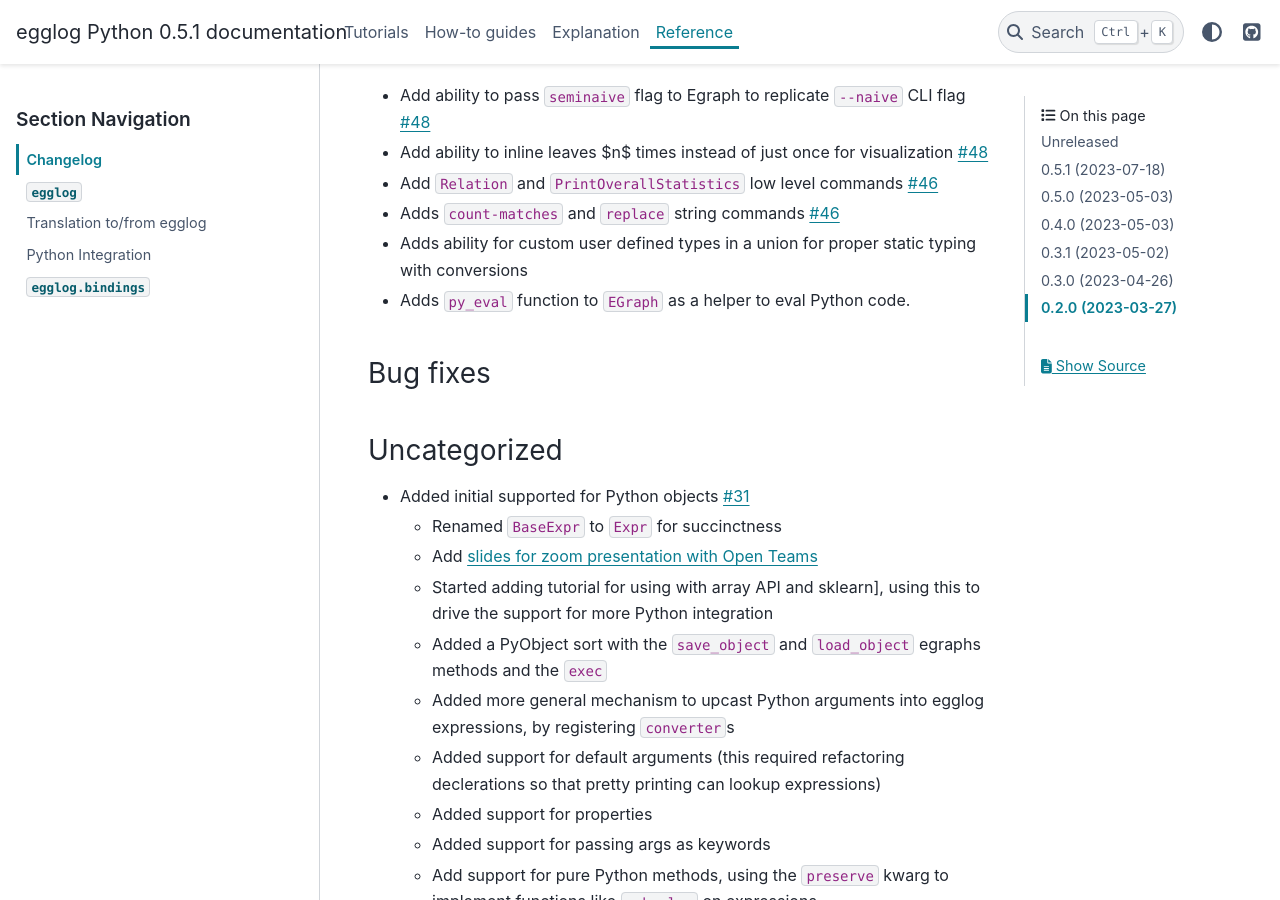
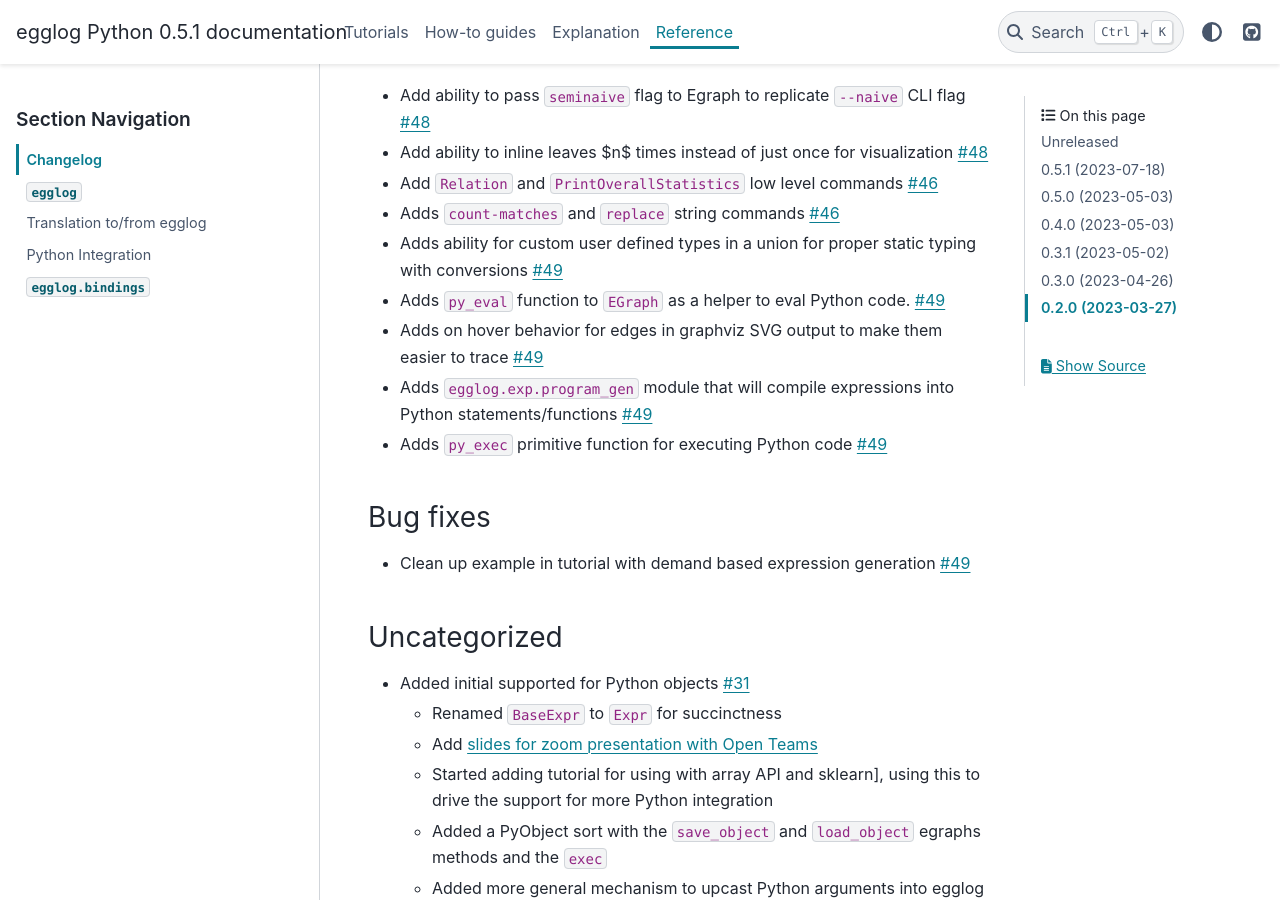
Before and after one commit to egraphs-good/egglog-python, a Sphinx documentation site: the page built from docs/changelog.md, in a window 1280 px wide and 900 px high, scrolled down 569 px. Built offline with Sphinx 7.4.7 and the PyData theme 0.15.4, drawn with Linux system fonts in a browser that asks for light colours; pages that are not in the unit, such as notebooks, are missing from menus; the version number is read from the project's files by our own code.

Commit message:
Adds changelog entries

```diff
--- a/docs/changelog.md
+++ b/docs/changelog.md
@@ -4,7 +4,7 @@ _This project uses semantic versioning. Before 1.0.0, this means that every brea
 
 ## Unreleased
 
-- Bump [egglog dep](https://github.com/egraphs-good/egglog/compare/c83fc750878755eb610a314da90f9273b3bfe25d...4d67f262a6f27aa5cfb62a2cfc7df968959105df)
+- Bump [egglog dep](https://github.com/egraphs-good/egglog/compare/c83fc750878755eb610a314da90f9273b3bfe25d...45d05e727cceaab13413b4e51a60ee3be9fbf403)
 
 ### Breaking Changes
 
@@ -16,10 +16,15 @@ _This project uses semantic versioning. Before 1.0.0, this means that every brea
 - Add ability to inline leaves $n$ times instead of just once for visualization [#48](https://github.com/metadsl/egglog-python/pull/48)
 - Add `Relation` and `PrintOverallStatistics` low level commands [#46](https://github.com/metadsl/egglog-python/pull/46)
 - Adds `count-matches` and `replace` string commands [#46](https://github.com/metadsl/egglog-python/pull/46)
-- Adds ability for custom user defined types in a union for proper static typing with conversions
-- Adds `py_eval` function to `EGraph` as a helper to eval Python code.
+- Adds ability for custom user defined types in a union for proper static typing with conversions [#49](https://github.com/metadsl/egglog-python/pull/49)
+- Adds `py_eval` function to `EGraph` as a helper to eval Python code. [#49](https://github.com/metadsl/egglog-python/pull/49)
+- Adds on hover behavior for edges in graphviz SVG output to make them easier to trace [#49](https://github.com/metadsl/egglog-python/pull/49)
+- Adds `egglog.exp.program_gen` module that will compile expressions into Python statements/functions [#49](https://github.com/metadsl/egglog-python/pull/49)
+- Adds `py_exec` primitive function for executing Python code [#49](https://github.com/metadsl/egglog-python/pull/49)
 
 ### Bug fixes
+
+- Clean up example in tutorial with demand based expression generation [#49](https://github.com/metadsl/egglog-python/pull/49)
 
 ### Uncategorized
 
```
